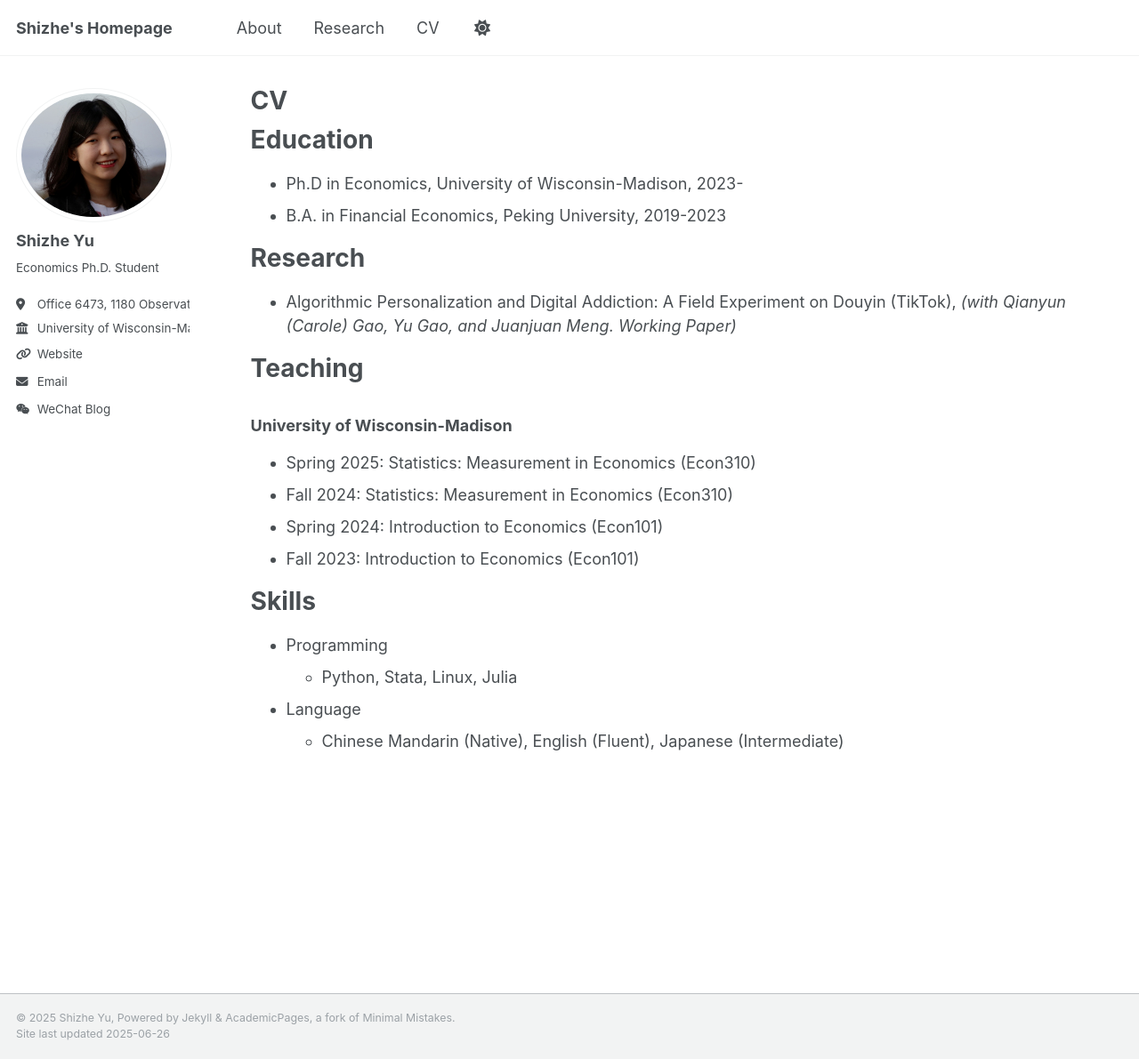
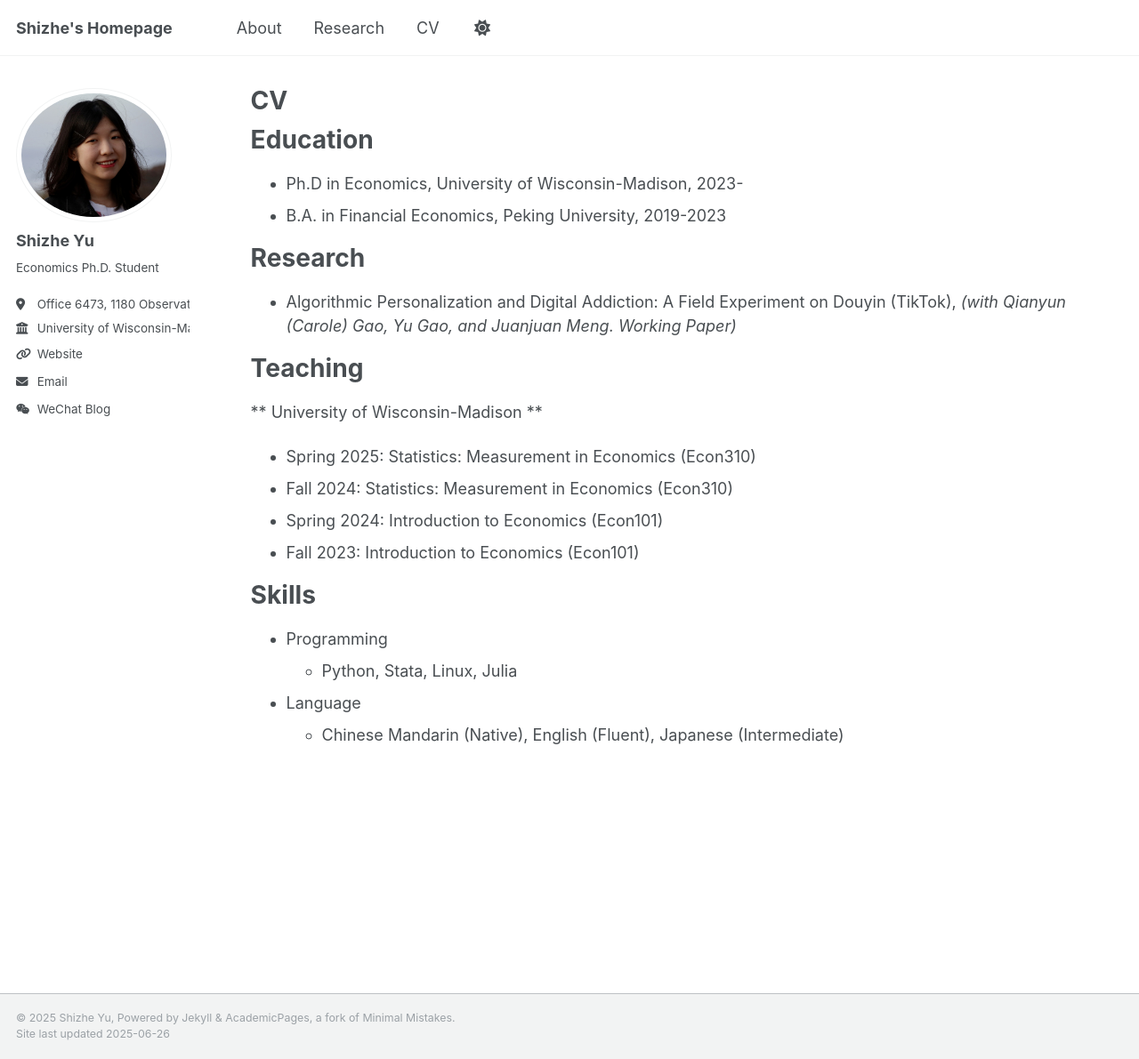
Before and after one commit to shizhe-yu/shizhe-yu.github.io, a Jekyll site: the page built from _pages/cv.md, in a window 1280 px wide and 1191 px high. Shown: the whole window at 89% size. Built offline with Jekyll 4.4.1, drawn with Linux system fonts in a browser that asks for light colours.

Commit message:
Update cv.md

```diff
--- a/_pages/cv.md
+++ b/_pages/cv.md
@@ -21,7 +21,7 @@ Research
 
 Teaching
 ======
-### University of Wisconsin-Madison
+** University of Wisconsin-Madison **
 * Spring 2025: Statistics: Measurement in Economics (Econ310)
 * Fall 2024: Statistics: Measurement in Economics (Econ310)
 * Spring 2024: Introduction to Economics (Econ101)
```
